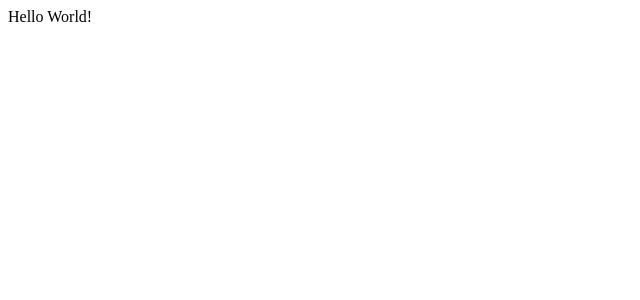
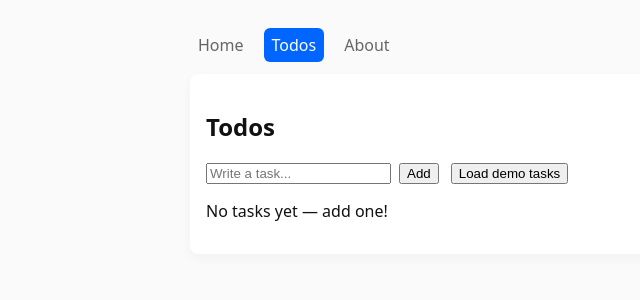
Before and after one commit to Rajprabhu147/react-comback, a React (Vite) app in the folder react-day4/: page /todos in a window 1280 px wide. Shown: the top 300 px of the page, without its empty margins (0-640 px from the left). Built offline with nearby package versions, Linux system fonts and the light colour scheme.

Commit message:
TodoList FormValidation

```diff
--- a/react-day4/package.json
+++ b/react-day4/package.json
@@ -11,7 +11,9 @@
   },
   "dependencies": {
     "react": "^19.1.1",
-    "react-dom": "^19.1.1"
+    "react-dom": "^19.1.1",
+    "react-hook-form": "^7.65.0",
+    "react-router-dom": "^7.9.4"
   },
   "devDependencies": {
     "@eslint/js": "^9.36.0",
--- a/react-day4/src/App.jsx
+++ b/react-day4/src/App.jsx
@@ -1,9 +1,42 @@
-function App() {
+import React from "react";
+import { Routes, Route, NavLink } from "react-router-dom";
+import Home from "./pages/Home";
+import TodosPage from "./pages/Todos";
+import About from "./pages/About";
+// import "./App.css";
+
+export default function App() {
   return (
-    <>
-      <div className="card">Hello World!</div>
-    </>
+    <div className="app">
+      <nav className="nav">
+        <NavLink
+          to="/"
+          className={({ isActive }) => (isActive ? "active" : "")}
+          end
+        >
+          Home
+        </NavLink>
+        <NavLink
+          to="/todos"
+          className={({ isActive }) => (isActive ? "active" : "")}
+        >
+          Todos
+        </NavLink>
+        <NavLink
+          to="/about"
+          className={({ isActive }) => (isActive ? "active" : "")}
+        >
+          About
+        </NavLink>
+      </nav>
+
+      <main className="main">
+        <Routes>
+          <Route path="/" element={<Home />} />
+          <Route path="/todos" element={<TodosPage />} />
+          <Route path="/about" element={<About />} />
+        </Routes>
+      </main>
+    </div>
   );
 }
-
-export default App;
--- /dev/null
+++ b/react-day4/src/components/TodoForm.jsx
@@ -0,0 +1,32 @@
+import React, { useState } from "react";
+
+export default function TodoForm({ onAdd, inputRef }) {
+  const [value, setValue] = useState("");
+  const [error, setError] = useState("");
+
+  const handleSubmit = (e) => {
+    e.preventDefault();
+    const trimmed = value.trim();
+    if (!trimmed) {
+      setError("Please enter a task.");
+      return;
+    }
+    onAdd(trimmed);
+    setValue("");
+    setError("");
+  };
+
+  return (
+    <form onSubmit={handleSubmit} style={{ display: "flex", gap: 8 }}>
+      <input
+        ref={inputRef}
+        value={value}
+        onChange={(e) => setValue(e.target.value)}
+        placeholder="Write a task..."
+        aria-label="Task"
+      />
+      <button type="submit">Add</button>
+      {error && <div style={{ color: "red" }}>{error}</div>}
+    </form>
+  );
+}
--- /dev/null
+++ b/react-day4/src/components/TodoItem.jsx
@@ -0,0 +1,35 @@
+import React from "react";
+
+export default function TodoItem({ todo, onToggle, onDelete }) {
+  return (
+    <li
+      style={{
+        display: "flex",
+        gap: 12,
+        alignItems: "center",
+        padding: "8px 0",
+        borderBottom: "1px solid #eee",
+      }}
+    >
+      <span
+        onClick={onToggle}
+        role="button"
+        tabIndex={0}
+        onKeyDown={(e) => {
+          if (e.key === "Enter") onToggle();
+        }}
+        style={{
+          textDecoration: todo.completed ? "line-through" : "none",
+          cursor: "pointer",
+          flex: 1,
+        }}
+        aria-pressed={todo.completed}
+      >
+        {todo.text}
+      </span>
+      <button onClick={onDelete} aria-label={`Delete ${todo.text}`}>
+        Delete
+      </button>
+    </li>
+  );
+}
--- /dev/null
+++ b/react-day4/src/components/TodoList.jsx
@@ -0,0 +1,19 @@
+import React from "react";
+import TodoItem from "./TodoItem";
+
+export default function TodoList({ todos, onToggle, onDelete }) {
+  if (!todos?.length) return <p>No tasks yet — add one!</p>;
+
+  return (
+    <ul style={{ listStyle: "none", padding: 0 }}>
+      {todos.map((t) => (
+        <TodoItem
+          key={t.id}
+          todo={t}
+          onToggle={() => onToggle(t.id)}
+          onDelete={() => onDelete(t.id)}
+        />
+      ))}
+    </ul>
+  );
+}
--- /dev/null
+++ b/react-day4/src/components/TodoManager.jsx
@@ -0,0 +1,90 @@
+import React, { useState, useEffect, useRef } from "react";
+import TodoForm from "./TodoForm";
+import TodoList from "./TodoList";
+
+const SAMPLE_KEY = "react_day4_todos_v1";
+
+export default function TodoManager() {
+  const [todos, setTodos] = useState(() => {
+    try {
+      const raw = localStorage.getItem(SAMPLE_KEY);
+      return raw ? JSON.parse(raw) : [];
+    } catch {
+      return [];
+    }
+  });
+  const [loading, setLoading] = useState(false);
+  const [error, setError] = useState("");
+  const inputRef = useRef(null);
+
+  // Persist to localStorage
+  useEffect(() => {
+    try {
+      localStorage.setItem(SAMPLE_KEY, JSON.stringify(todos));
+    } catch (err) {
+      // ignore for now
+    }
+  }, [todos]);
+
+  // helper actions
+  const addTodo = (text) => {
+    const newTodo = { id: Date.now(), text, completed: false };
+    setTodos((prev) => [newTodo, ...prev]);
+    // focus back on input
+    inputRef.current?.focus();
+  };
+
+  const toggleTodo = (id) => {
+    setTodos((prev) =>
+      prev.map((t) => (t.id === id ? { ...t, completed: !t.completed } : t))
+    );
+  };
+
+  const deleteTodo = (id) => {
+    setTodos((prev) => prev.filter((t) => t.id !== id));
+  };
+
+  const fetchDemoTodos = async () => {
+    setLoading(true);
+    setError("");
+    try {
+      const res = await fetch(
+        "https://jsonplaceholder.typicode.com/todos?_limit=5"
+      );
+      if (!res.ok) throw new Error(`Failed (${res.status})`);
+      const data = await res.json();
+      // transform to our shape and merge (avoid id collisions)
+      const transformed = data.map((d) => ({
+        id: Date.now() + Math.random(),
+        text: d.title,
+        completed: d.completed,
+      }));
+      setTodos((prev) => [...transformed, ...prev]);
+    } catch (err) {
+      setError(err.message || "Fetch error");
+    } finally {
+      setLoading(false);
+    }
+  };
+
+  return (
+    <section>
+      <div
+        style={{
+          display: "flex",
+          gap: 12,
+          alignItems: "center",
+          marginBottom: 12,
+        }}
+      >
+        <TodoForm onAdd={addTodo} inputRef={inputRef} />
+        <button onClick={fetchDemoTodos} disabled={loading}>
+          {loading ? "Loading…" : "Load demo tasks"}
+        </button>
+      </div>
+
+      {error && <p style={{ color: "red" }}>Error: {error}</p>}
+      <TodoList todos={todos} onToggle={toggleTodo} onDelete={deleteTodo} />
+    </section>
+  );
+}
--- /dev/null
+++ b/react-day4/src/index.css
@@ -0,0 +1,39 @@
+:root {
+  --bg: #fafafa;
+  --card: #fff;
+  --accent: #0066ff;
+  --muted: #666;
+}
+body {
+  font-family: system-ui, -apple-system, "Segoe UI", Roboto, "Helvetica Neue",
+    Arial;
+  margin: 0;
+  padding: 16px;
+  background: var(--bg);
+  color: #111;
+}
+.app {
+  max-width: 900px;
+  margin: 0 auto;
+}
+.nav {
+  display: flex;
+  gap: 12px;
+  padding: 12px 0;
+}
+.nav a {
+  text-decoration: none;
+  color: var(--muted);
+  padding: 6px 8px;
+  border-radius: 6px;
+}
+.nav a.active {
+  background: var(--accent);
+  color: white;
+}
+.main {
+  background: var(--card);
+  padding: 16px;
+  border-radius: 8px;
+  box-shadow: 0 4px 12px rgba(0, 0, 0, 0.04);
+}
--- a/react-day4/src/main.jsx
+++ b/react-day4/src/main.jsx
@@ -1,4 +1,13 @@
-import { createRoot } from "react-dom/client";
-import App from "./App.jsx";
+import React from "react";
+import ReactDOM from "react-dom/client";
+import { BrowserRouter } from "react-router-dom";
+import App from "./App";
+import "./index.css";
 
-createRoot(document.getElementById("root")).render(<App />);
+ReactDOM.createRoot(document.getElementById("root")).render(
+  <React.StrictMode>
+    <BrowserRouter>
+      <App />
+    </BrowserRouter>
+  </React.StrictMode>
+);
--- /dev/null
+++ b/react-day4/src/pages/About.jsx
@@ -0,0 +1,13 @@
+import React from "react";
+
+export default function About() {
+  return (
+    <div>
+      <h2>About this App</h2>
+      <p>
+        Built as part of a focused React comeback. Demonstrates routing,
+        controlled forms, and component-driven design.
+      </p>
+    </div>
+  );
+}
--- /dev/null
+++ b/react-day4/src/pages/Home.jsx
@@ -0,0 +1,16 @@
+import React from "react";
+
+export default function Home() {
+  return (
+    <div>
+      <h1>Welcome</h1>
+      <p>
+        This is your Todo Manager — built in React with Router & controlled
+        forms.
+      </p>
+      <p>
+        Go to <strong>Todos</strong> to add and manage tasks.
+      </p>
+    </div>
+  );
+}
--- /dev/null
+++ b/react-day4/src/pages/Todos.jsx
@@ -0,0 +1,11 @@
+import React from "react";
+import TodoManager from "../components/TodoManager";
+
+export default function TodosPage() {
+  return (
+    <div>
+      <h2>Todos</h2>
+      <TodoManager />
+    </div>
+  );
+}
```
Also changed, not shown: 1 other file (tests, documents, lock files or other folders).
